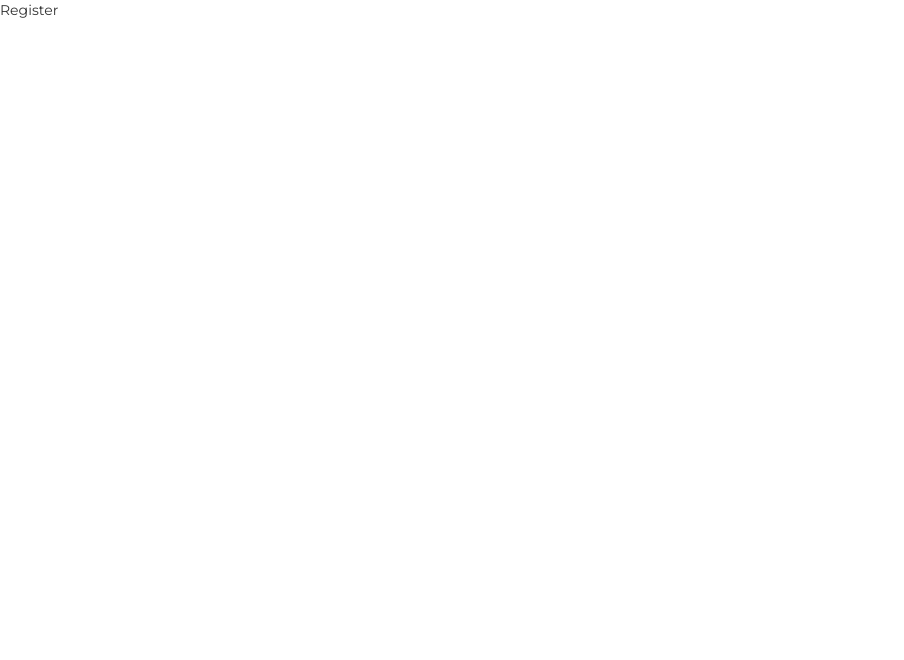
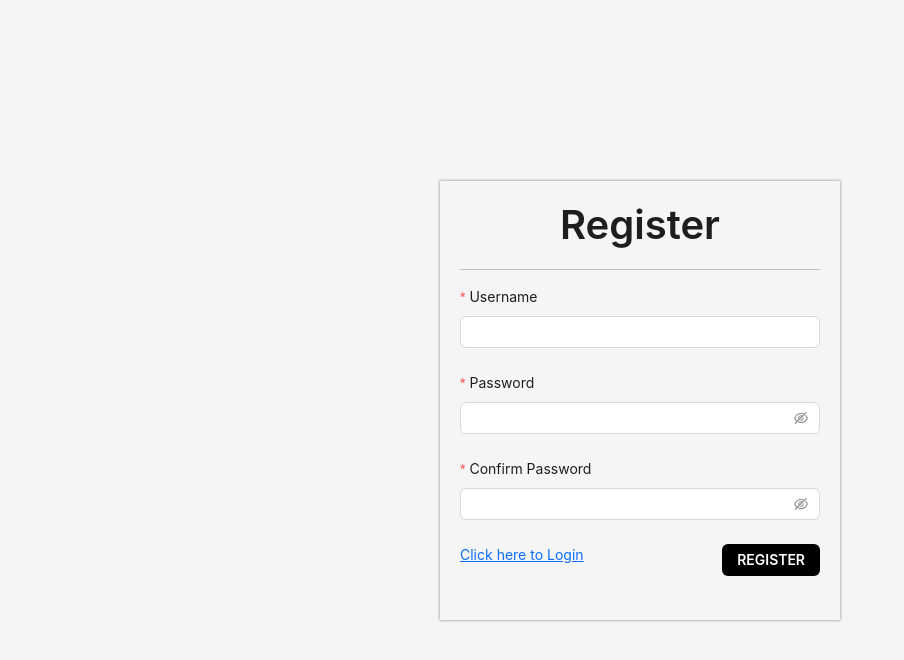
Before and after one commit to AvishkaUmesh/resume-creator-MERN, a React (Vite) app in the folder client/: page /register in a window 1280 px wide. Shown: the top 660 px of the page, without its empty margins (0-904 px from the left). Built offline with nearby package versions, Linux system fonts and the light colour scheme.

Commit message:
Auth UI added

```diff
--- a/client/index.html
+++ b/client/index.html
@@ -11,10 +11,11 @@
 			name="viewport"
 			content="width=device-width, initial-scale=1.0"
 		/>
+		<!-- CSS only -->
 		<link
+			href="https://cdn.jsdelivr.net/npm/bootstrap@5.1.3/dist/css/bootstrap.min.css"
 			rel="stylesheet"
-			href="https://cdn.jsdelivr.net/npm/bootstrap@3.3.7/dist/css/bootstrap.min.css"
-			integrity="sha384-BVYiiSIFeK1dGmJRAkycuHAHRg32OmUcww7on3RYdg4Va+PmSTsz/K68vbdEjh4u"
+			integrity="sha384-1BmE4kWBq78iYhFldvKuhfTAU6auU8tT94WrHftjDbrCEXSU1oBoqyl2QvZ6jIW3"
 			crossorigin="anonymous"
 		/>
 		<title>Resume Creator</title>
--- a/client/src/assets/css/authentication.css
+++ b/client/src/assets/css/authentication.css
@@ -0,0 +1,19 @@
+.auth-parent {
+	background: #f5f5f5;
+	height: 100vh;
+	display: flex;
+	justify-content: center;
+	align-items: center;
+}
+.auth-parent h1 {
+	text-align: center;
+	font-size: 2.5rem;
+	font-weight: 600;
+	margin-bottom: 20px;
+}
+
+.auth-parent form {
+	width: 400px;
+	box-shadow: 0 0 3px gray;
+	padding: 20px;
+}
--- a/client/src/index.css
+++ b/client/src/index.css
@@ -9,3 +9,23 @@ body {
 	padding: 0;
 	font-family: 'Montserrat', sans-serif !important;
 }
+
+button {
+	background-color: black !important;
+	box-shadow: none !important;
+	outline: none !important;
+	border: none !important;
+	color: white !important;
+	font-weight: 600 !important;
+}
+
+input {
+	box-shadow: none !important;
+	outline: none !important;
+	border: 1px solid gray;
+}
+
+input:focus {
+	outline: none !important;
+	box-shadow: none !important;
+}
--- a/client/src/pages/Login.jsx
+++ b/client/src/pages/Login.jsx
@@ -1,4 +1,71 @@
+import { Button, Form, Input } from 'antd';
+import '../assets/css/authentication.css';
+import { Link } from 'react-router-dom';
+
 const Login = () => {
-	return <div>Login</div>;
+	const onFinish = (values) => {
+		console.log('Success:', values);
+	};
+	const onFinishFailed = (errorInfo) => {
+		console.log('Failed:', errorInfo);
+	};
+
+	return (
+		<div className="auth-parent">
+			<Form
+				name="register"
+				style={{
+					maxWidth: 400,
+				}}
+				initialValues={{
+					remember: true,
+				}}
+				onFinish={onFinish}
+				onFinishFailed={onFinishFailed}
+				autoComplete="off"
+				layout="vertical"
+			>
+				<h1>Login</h1>
+				<hr />
+				<Form.Item
+					label="Username"
+					name="username"
+					rules={[
+						{
+							required: true,
+							message: 'Please input your username!',
+						},
+					]}
+				>
+					<Input />
+				</Form.Item>
+
+				<Form.Item
+					label="Password"
+					name="password"
+					rules={[
+						{
+							required: true,
+							message: 'Please input your password!',
+						},
+					]}
+				>
+					<Input.Password />
+				</Form.Item>
+
+				<div className="d-flex align-center justify-content-between">
+					<Link to="/register">Click here to Register</Link>
+					<Form.Item>
+						<Button
+							type="primary"
+							htmlType="submit"
+						>
+							LOGIN
+						</Button>
+					</Form.Item>
+				</div>
+			</Form>
+		</div>
+	);
 };
 export default Login;
--- a/client/src/pages/Register.jsx
+++ b/client/src/pages/Register.jsx
@@ -1,4 +1,84 @@
+import { Button, Form, Input } from 'antd';
+import '../assets/css/authentication.css';
+import { Link } from 'react-router-dom';
+
 const Register = () => {
-	return <div>Register</div>;
+	const onFinish = (values) => {
+		console.log('Success:', values);
+	};
+	const onFinishFailed = (errorInfo) => {
+		console.log('Failed:', errorInfo);
+	};
+
+	return (
+		<div className="auth-parent">
+			<Form
+				name="register"
+				style={{
+					maxWidth: 400,
+				}}
+				initialValues={{
+					remember: true,
+				}}
+				onFinish={onFinish}
+				onFinishFailed={onFinishFailed}
+				autoComplete="off"
+				layout="vertical"
+			>
+				<h1>Register</h1>
+				<hr />
+				<Form.Item
+					label="Username"
+					name="username"
+					rules={[
+						{
+							required: true,
+							message: 'Please input your username!',
+						},
+					]}
+				>
+					<Input />
+				</Form.Item>
+
+				<Form.Item
+					label="Password"
+					name="password"
+					rules={[
+						{
+							required: true,
+							message: 'Please input your password!',
+						},
+					]}
+				>
+					<Input.Password />
+				</Form.Item>
+
+				<Form.Item
+					label="Confirm Password"
+					name="confirmPassword"
+					rules={[
+						{
+							required: true,
+							message: 'Please confirm password!',
+						},
+					]}
+				>
+					<Input.Password />
+				</Form.Item>
+
+				<div className="d-flex align-center justify-content-between">
+					<Link to="/login">Click here to Login</Link>
+					<Form.Item>
+						<Button
+							type="primary"
+							htmlType="submit"
+						>
+							REGISTER
+						</Button>
+					</Form.Item>
+				</div>
+			</Form>
+		</div>
+	);
 };
 export default Register;
--- a/package.json
+++ b/package.json
@@ -4,7 +4,7 @@
 	"description": "",
 	"main": "index.js",
 	"scripts": {
-		"server": "node --watch server.js"
+		"server": "nodemon server.js --ignore client"
 	},
 	"repository": {
 		"type": "git",
@@ -20,6 +20,7 @@
 	"dependencies": {
 		"dotenv": "^16.0.3",
 		"express": "^4.18.2",
-		"mongoose": "^6.9.2"
+		"mongoose": "^6.9.2",
+		"nodemon": "^2.0.20"
 	}
 }
```
Also changed, not shown: 1 other file (tests, documents, lock files or other folders).
